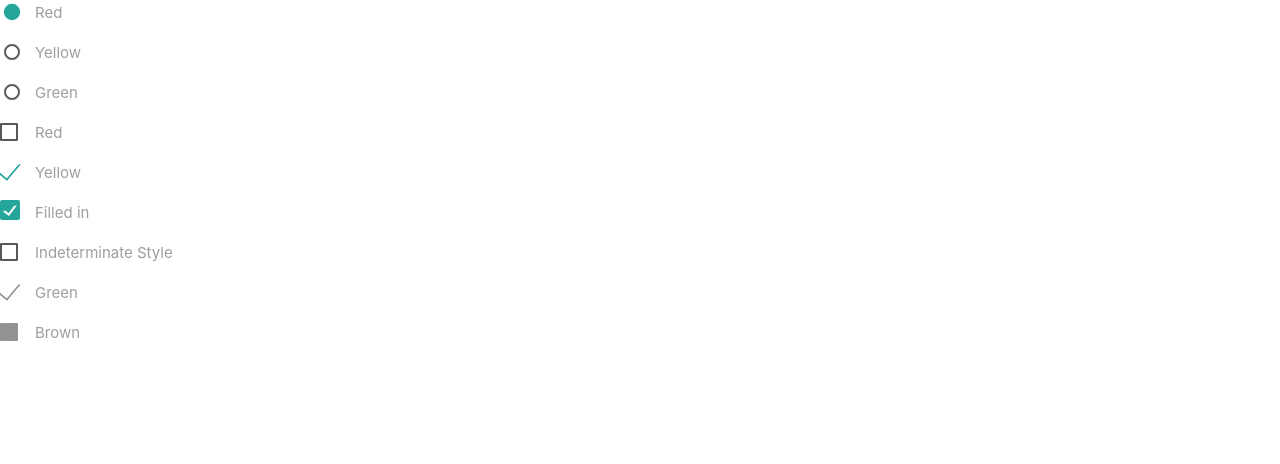
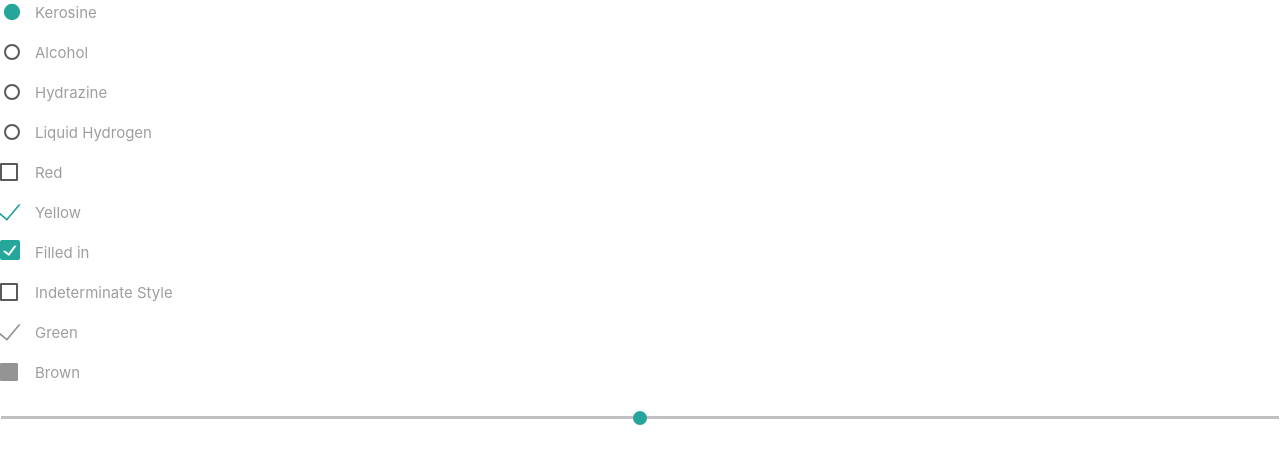
Before and after one commit to aayodkaul/rocket, a plain HTML site: page index.html in a window 1280 px wide. Drawn offline with nearby package versions, Linux system fonts and the light colour scheme.

Commit message:
Update index.html

```diff
--- a/index.html
+++ b/index.html
@@ -13,22 +13,29 @@
 		    <p>
 		      <label>
 		        <input name="group1" type="radio" id="wdf" checked/>
-		        <span>Red</span>
+		        <span>Kerosine</span>
 		      </label>
 		    </p>
 		    <p>
 		      <label>
 		        <input name="group1" type="radio" id="wdt" />
-		        <span>Yellow</span>
+		        <span>Alcohol</span>
 		      </label>
 		    </p>
 		    <p>
 		      <label>
 		        <input class="with-gap" name="group1" type="radio" id="wdh" />
-		        <span>Green</span>
+		        <span>Hydrazine</span>
+		      </label>
+		    </p>
+		    <p>
+		      <label>
+		        <input class="with-gap" name="group1" type="radio" id="wdv" />
+		        <span>Liquid Hydrogen</span>
 		      </label>
 		    </p>
   		</form>
+
   		<form id="random">
 		    <p>
 		      <label>
@@ -67,5 +74,11 @@
 		      </label>
 		    </p>
 	  	</form>
+
+	  	<form action="#">
+		    <p class="range-field">
+		      <input type="range" id="test5" min="20" max="40" />
+		    </p>
+	  	</form>
 	</body>
 </html>
```
